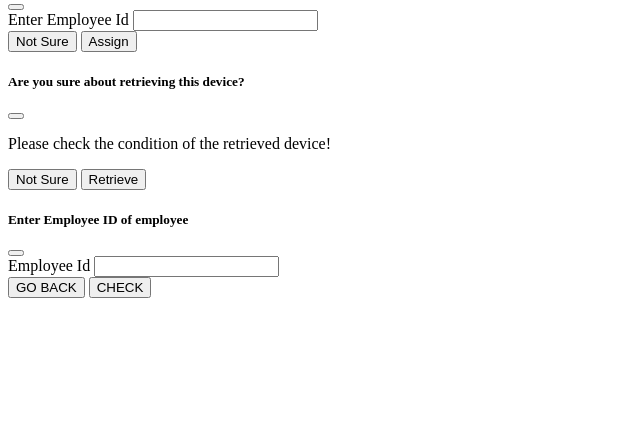
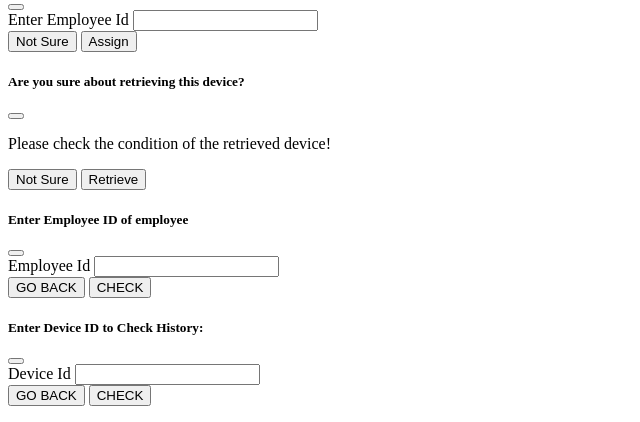
Before and after one commit to risingone/gitInventory, a PHP site: page /gitInventory/includes/modal.php in a window 1280 px wide. Shown: the part 501-923 px from the top of the page, without its empty margins (0-640 px from the left). Before the commit the page ends 799 px from the top, so only its background shows below. Run offline with PHP 8.4, Linux system fonts and the light colour scheme.

Commit message:
added functionality to check a device history

```diff
--- a/device/includes/conn.php
+++ b/device/includes/conn.php
@@ -21,9 +21,10 @@
    // insert new employee data
    if($_SERVER['REQUEST_METHOD'] == 'POST'){
     if(isset( $_POST['empID'])){
+      // Check Devices Assigned
         $id = $_POST['empID'];
         $check=true;
-    }else if(isset( $_POST['idEdit'] )){
+    } else if(isset( $_POST['idEdit'] )){
       // Update the record
       $id = $_POST['idEdit'];
       $type = $_POST['typeEdit'];
@@ -58,6 +59,8 @@
       $res2 = mysqli_query($conn, $sql2);
       if($res&&$res2){
         $assign = true;
+        // header("Location: http://localhost/gitInventory/device/index.php", TRUE, 301);
+        // exit();
       } else{
         echo "Sorry! We failed to assign the device! <br>";
       }
--- a/device/includes/modal.php
+++ b/device/includes/modal.php
@@ -159,3 +159,27 @@
     </div>
   </div>
 </div>
+
+<!--Log Modal-->
+<div class="modal fade" id="logModal" tabindex="-1" aria-labelledby="logModalLabel" aria-hidden="true">
+  <div class="modal-dialog">
+    <div class="modal-content">
+      <div class="modal-header">
+        <h5 class="modal-title" id="logModalLabel">Enter Device ID to Check History:</h5>
+        <button type="button" class="btn-close" data-bs-dismiss="modal" aria-label="Close"></button>
+      </div>
+      <form action="/gitInventory/device/logs.php" method="POST">
+      <div class="modal-body">
+      <div class="mb-3">
+        <label for="devID" class="form-label">Device Id</label>
+        <input type="text" class="form-control" id="devID" name="devID" aria-describedby="Device id">
+      </div>
+      </div>
+      <div class="modal-footer">
+        <button type="button" class="btn btn-secondary" data-bs-dismiss="modal">GO BACK</button>
+        <button type="submit" class="btn btn-success">CHECK</button>
+      </div>
+      </form>
+    </div>
+  </div>
+</div>
--- a/device/index.php
+++ b/device/index.php
@@ -38,8 +38,9 @@
   ?>
 
   <!-- Table -->
-  <button class="add btn btn-primary">Add Device</button>
-  <button class="check btn btn-primary">Check</button>
+  <button class="add btn btn-primary">Add New Device</button>
+  <button class="check btn btn-primary">Check Assigned Devices</button>
+  <button class="log btn btn-primary">Check Device History</button>
   <div class="container my-4">
     <table class="table" id="myTable">
       <thead>
```
Also changed, not shown: device/includes/scripts.php (+8 -0 lines), device/logIncludes/conn.php (added, +22 -0 lines), device/logIncludes/scripts.php (added, +8 -0 lines), device/logs.php (added, +42 -0 lines).
